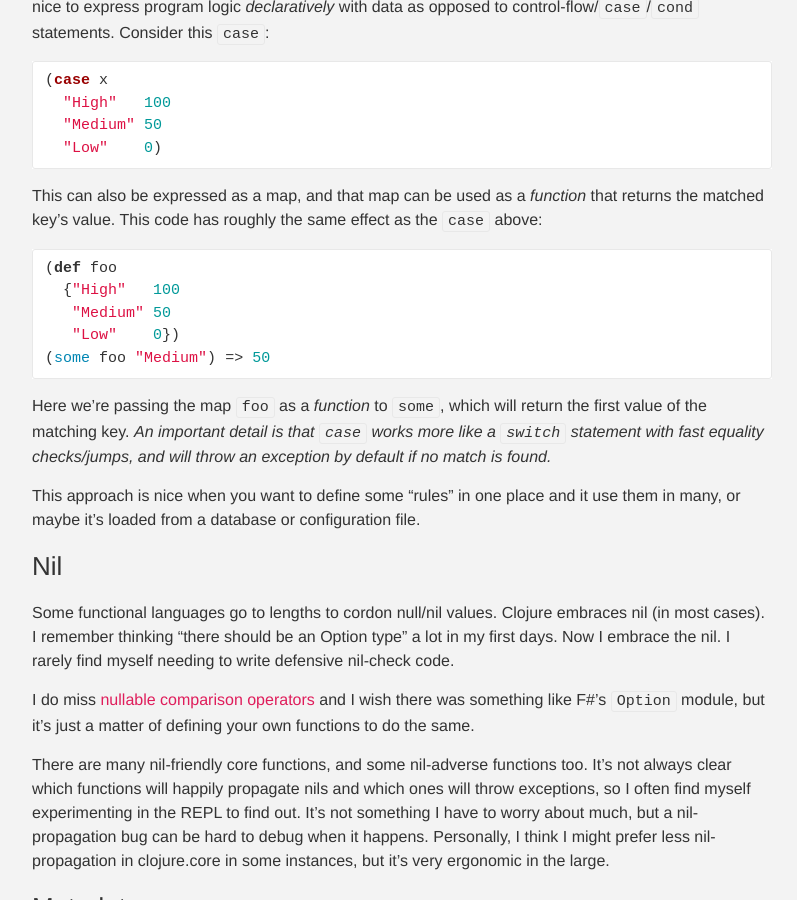
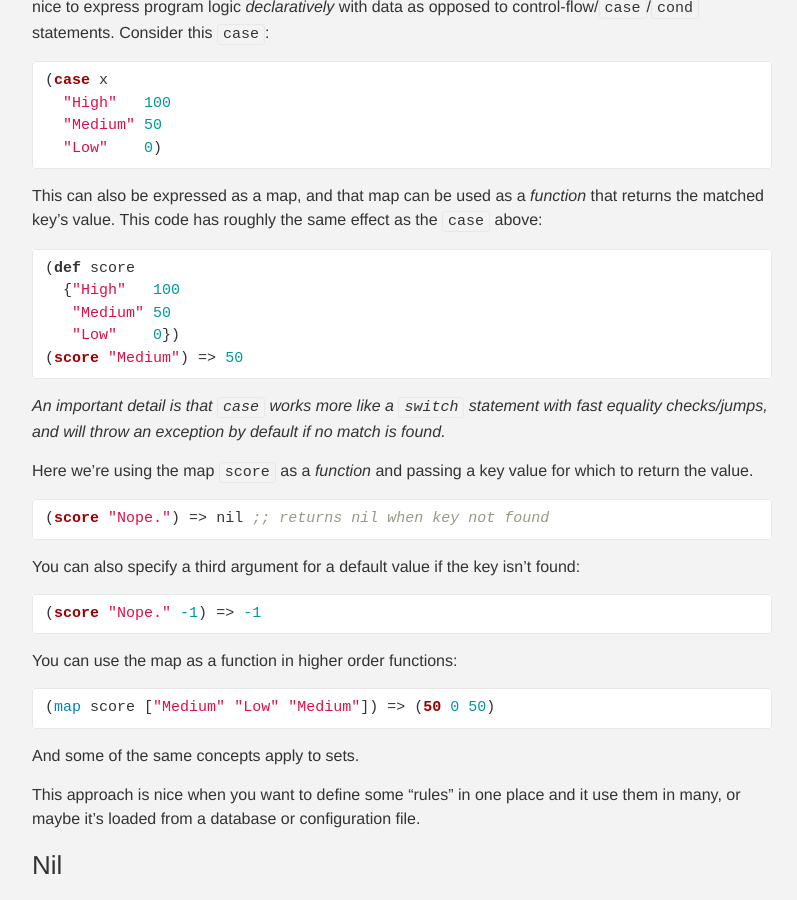
Before and after one commit to taylorwood/taylorwood.github.io, a Jekyll site: the page built from _posts/2017-09-15-year-behind.markdown, in a window 1280 px wide and 900 px high, scrolled down 6209 px. Shown: the whole window, without its empty margins (238-1035 px from the left). Built offline with Jekyll 4.4.1, drawn with Linux system fonts in a browser that asks for light colours.

Commit message:
Fix code example thanks @seancorfield

````diff
--- a/_posts/2017-09-15-year-behind.markdown
+++ b/_posts/2017-09-15-year-behind.markdown
@@ -199,14 +199,28 @@ Lately I find myself thinking more in terms of _data_ than procedural code. For
 
  This can also be expressed as a map, and that map can be used as a _function_ that returns the matched key's value. This code has roughly the same effect as the `case` above:
 ```clojure
-(def foo
+(def score
   {"High"   100
    "Medium" 50
    "Low"    0})
-(some foo "Medium") => 50
+(score "Medium") => 50
 ```
-Here we're passing the map `foo` as a _function_ to `some`, which will return the first value of the matching key.
 _An important detail is that `case` works more like a `switch` statement with fast equality checks/jumps, and will throw an exception by default if no match is found._
+
+Here we're using the map `score` as a _function_ and passing a key value for which to return the value.
+```clojure
+(score "Nope.") => nil ;; returns nil when key not found
+```
+You can also specify a third argument for a default value if the key isn't found:
+```clojure
+(score "Nope." -1) => -1
+```
+You can use the map as a function in higher order functions:
+```clojure
+(map score ["Medium" "Low" "Medium"]) => (50 0 50)
+```
+
+And some of the same concepts apply to sets.
 
 This approach is nice when you want to define some "rules" in one place and it use them in many, or maybe it's loaded from a database or configuration file.
 
````
